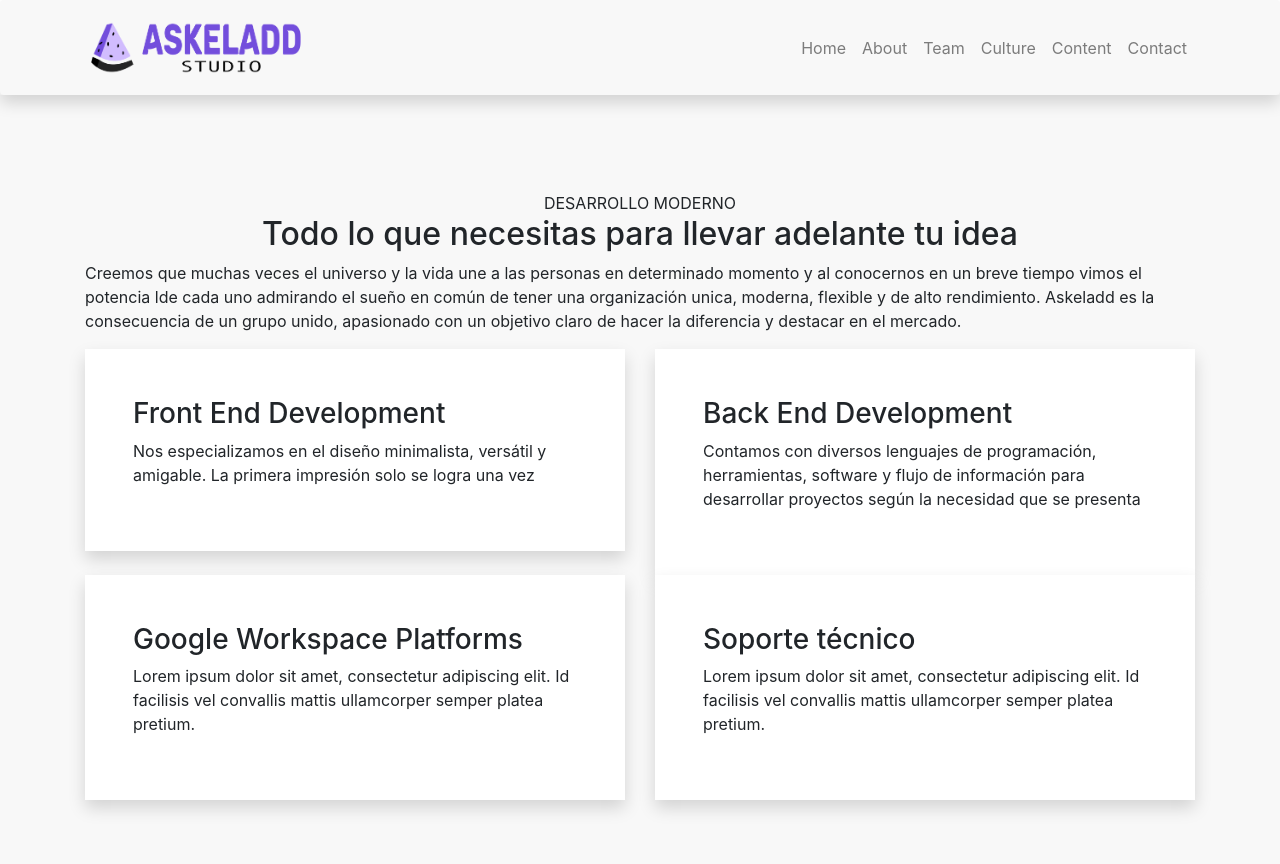
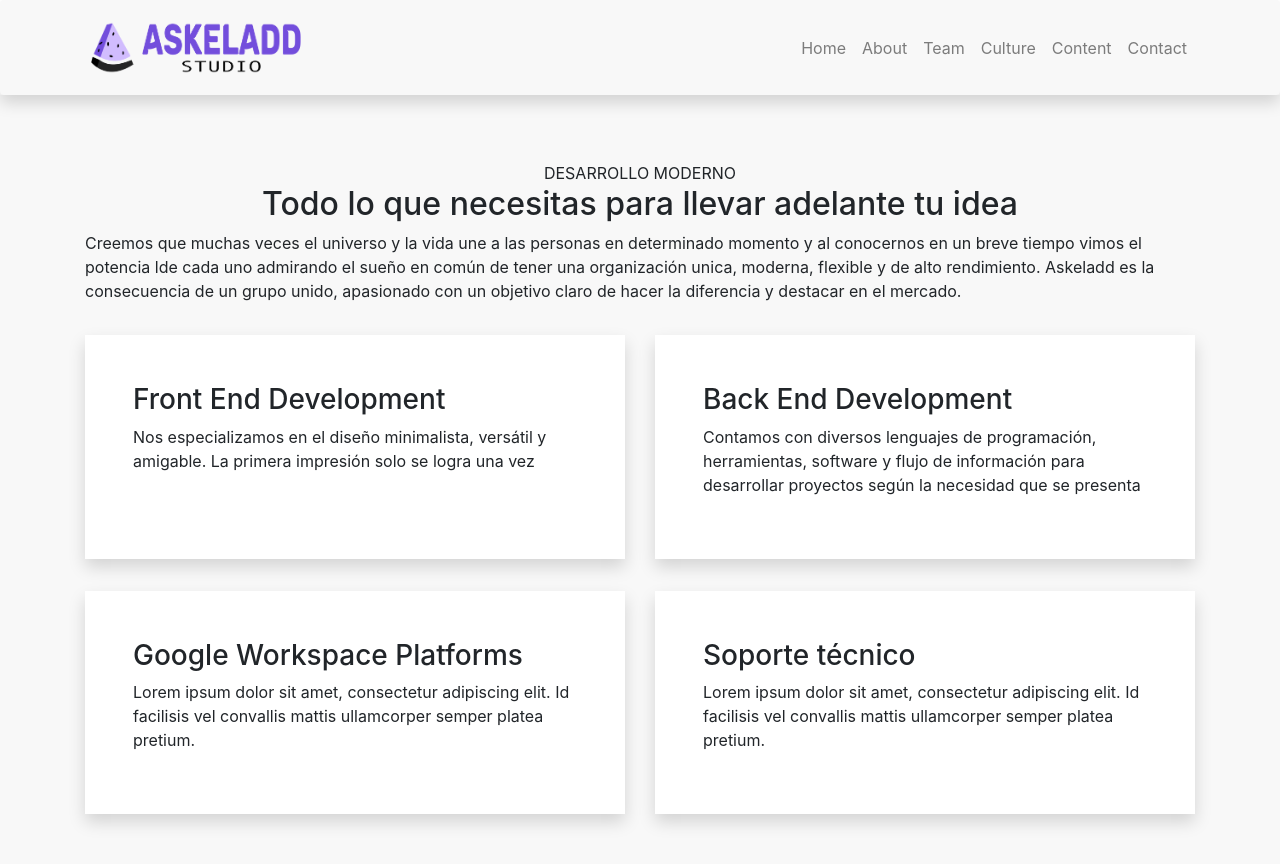
Before and after one commit to vrigna/askeladd-studio, a Vue app: page /#/about in a window 1280 px wide. Shown: the top 864 px of the page. Built offline with nearby package versions, Linux system fonts and the light colour scheme.

Commit message:
Se mejoraron los estilos en general

```diff
--- a/src/components/AboutCard.vue
+++ b/src/components/AboutCard.vue
@@ -1,7 +1,7 @@
 <template>
-  <div class="p-5 bg-white shadow">
+  <div class="p-5 bg-white shadow my-3">
       <h3>{{ title }}</h3>
-      <p>{{ desc }}</p>
+      <p class="ellipsis">{{ desc }}</p>
   </div>
 </template>
 
@@ -24,5 +24,9 @@ export default {
 
 
 <style>
-
+.ellipsis{
+  height: 70px;
+  overflow: hidden;
+  text-overflow: ellipsis;
+}
 </style>
```
